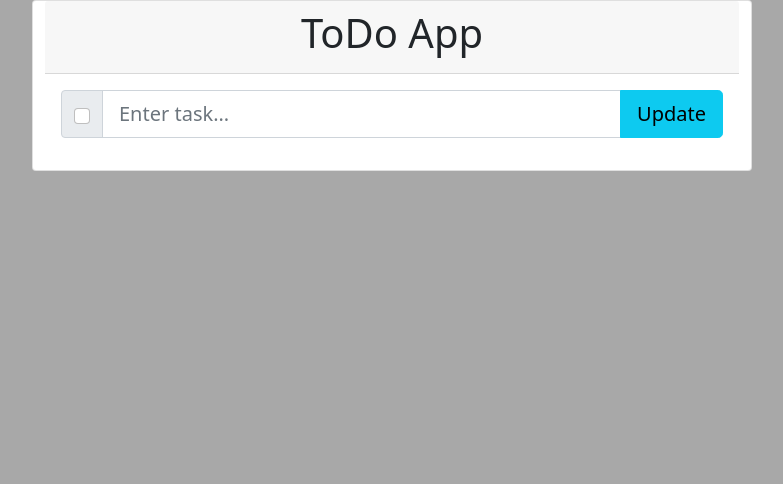
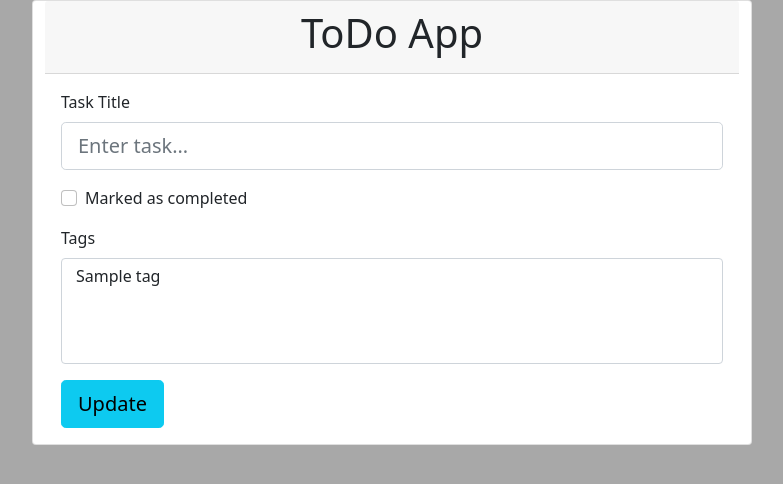
Before and after one commit to Veith3n/django-todo-app, a Django app: template templates/tasks/update.html in a window 1280 px wide. Shown: the top 484 px of the page, without its empty margins (248-1031 px from the left). Run offline with Django 3.2, Linux system fonts and the light colour scheme; the template is opened without the code that fills it: values that come from a table or form of the project are taken from there, others are empty; tables that the repository leaves empty hold one stand-in row (values such as "Sample post"); parts of the project's set-up code (start-up, migrations or seed data) failed here and were passed over.

Commit message:
feat: Implement logic for modifying tasks tag and display it

```diff
--- a/templates/tasks/index.html
+++ b/templates/tasks/index.html
@@ -35,6 +35,10 @@ Tasks -
             {% else %}
             {{task.title}}
             {% endif %}
+
+             {% for tag in task.tags.all %}
+             <span style="background-color: #007BFF; color: #FFFFFF; padding: 4px; margin-right: 4px; border-radius: 4px; margin-left: auto;">Tags: {{ tag.name }}</span>
+            {% endfor %}
             <div class="float-right">
                <a href="{% url "update_task" task.id %}" class="btn btn-sm btn-warning">Update</a>
                <a href="{% url "delete_task" task.id %}" class="btn btn-sm btn-danger">Delete</a>
--- a/templates/tasks/update.html
+++ b/templates/tasks/update.html
@@ -1,8 +1,4 @@
-{% extends 'base.html' %}
-{% block title %}
-Update Task -
-{% endblock title %}
-{% block content %}
+{% extends 'base.html' %} {% block title %} Update Task - {% endblock title %} {% block content %}
 <div class="card container">
   <div class="card-header">
     <h1 class="text-center">ToDo App</h1>
@@ -10,13 +6,34 @@ Update Task -
   <div class="card-body">
     <form method="post">
       {% csrf_token %}
-         <div class="input-group mb-3">
-            <div class="input-group-text" data-toggle="tooltip" data-placement="bottom" title="Marked as completed">
-               {{task_edit_form.completed}}
+
+      <div class="mb-3">
+        <label for="title" class="form-label">Task Title</label>
+        {{ task_edit_form.title }}
       </div>
-            {{task_edit_form.title}}
+
+      <div class="mb-3 form-check">
+        <input type="checkbox" class="form-check-input" id="completed" name="completed"
+           {{ task_edit_form.completed }}
+        <label class="form-check-label" for="completed">Marked as completed</label>
+      </div>
+
+      <div class="mb-3">
+        <label for="tags" class="form-label">Tags</label>
+        <select multiple class="form-select" id="tags" name="tags">
+          {% if all_tags %}
+            {% for tag in all_tags %}
+              <option value="{{ tag.id }}" {% if tag.id in selected_tags %}selected{% endif %}>
+                {{ tag.name }}
+              </option>
+            {% endfor %}
+          {% else %}
+            <option value="" disabled>No tags available</option>
+          {% endif %}
+        </select>
+      </div>
+
       <button type="submit" class="btn btn-lg btn-info">Update</button>
-         </div>
     </form>
   </div>
 </div>
--- a/todos/forms.py
+++ b/todos/forms.py
@@ -5,7 +5,7 @@ from .models import Task
 class TaskForm(forms.ModelForm):
     class Meta:
         model = Task
-        fields = ["title", "completed"]
+        fields = ["title", "completed", "tags"]
 
     title = forms.CharField(
         widget=forms.TextInput(
```
Also changed, not shown: templates/tasks/create.html (+14 -3 lines), todos/views.py (+16 -10 lines). Lines whose indentation alone changed are shown as unchanged.
